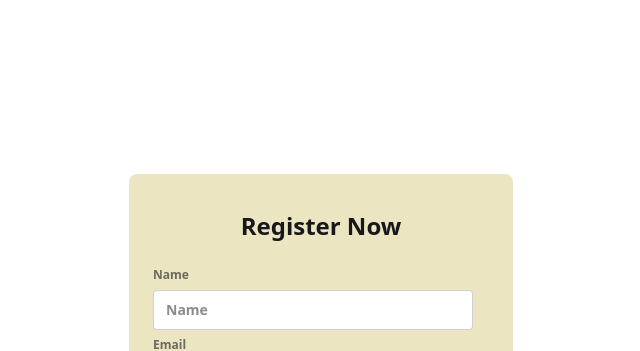
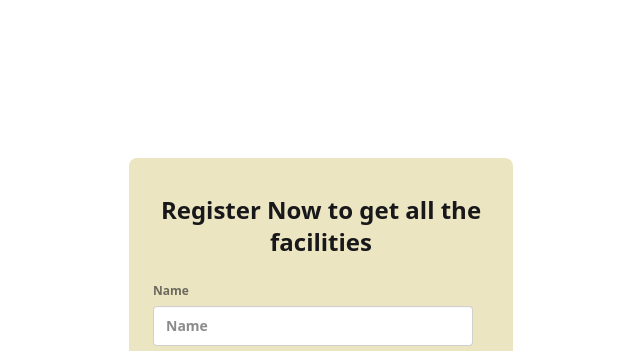
Before and after one commit to mdtanbirhosen/Task-management, a React (Vite) app in the folder task-management-client/: page /register in a window 1280 px wide. Shown: the top 351 px of the page, without its empty margins (319-959 px from the left). Built offline with nearby package versions, Linux system fonts and the light colour scheme; no server answers.

Commit message:
loading added

```diff
--- /dev/null
+++ b/task-management-client/src/components/Loading/Loading.jsx
@@ -0,0 +1,9 @@
+const Loading = () => {
+    return (
+        <div className='min-h-screen flex items-center justify-center mx-auto '>
+            <span className="loading loading-ring "></span>
+        </div>
+    );
+};
+
+export default Loading;
--- a/task-management-client/src/pages/Home/Home.jsx
+++ b/task-management-client/src/pages/Home/Home.jsx
@@ -4,6 +4,7 @@ import TaskBoard from "./homeComponents/TaskBoard";
 import useAllTask from "../../hooks/useAllTask";
 import Navbar from "../../components/Navbar/Navbar";
 import NoTasks from "./homeComponents/NoTasks";
+import Loading from "../../components/Loading/Loading";
 
 const Home = () => {
     const {  user, authLoading } = useAuth();
@@ -11,7 +12,7 @@ const Home = () => {
     console.log(tasks)
         if (authLoading) {
             console.log('loading...')
-            return <div>Loading...</div>
+            return <Loading></Loading>
         }
         if (!user) {
             console.log('not logged in');
--- a/task-management-client/src/pages/Login.jsx
+++ b/task-management-client/src/pages/Login.jsx
@@ -10,7 +10,7 @@ const Login = () => {
 
             <div className="card bg-[#EBE5C2] w-full max-w-sm shrink-0 ">
                 <div className="card-body">
-                <h1 className="mx-auto py-3 text-2xl">Login To Get All The Facilities</h1>
+                <h1 className="mx-auto py-3 text-2xl text-center">Login To Get All The Facilities</h1>
                     <fieldset className="fieldset">
                         <label className="fieldset-label">Email</label>
                         <input name="name" type="email" className="input" placeholder="Email" />
--- a/task-management-client/src/pages/Register.jsx
+++ b/task-management-client/src/pages/Register.jsx
@@ -8,7 +8,7 @@ const Register = () => {
 
             <div className="card bg-[#EBE5C2] w-full max-w-sm shrink-0 ">
                 <div className="card-body">
-                    <h1 className="mx-auto py-3 text-2xl">Register Now</h1>
+                    <h1 className="mx-auto py-3 text-2xl text-center">Register Now to get all the facilities</h1>
                     <form className="fieldset">
                         <label className="fieldset-label">Name</label>
                         <input name="name" type="text" className="input" placeholder="Name" />
```
